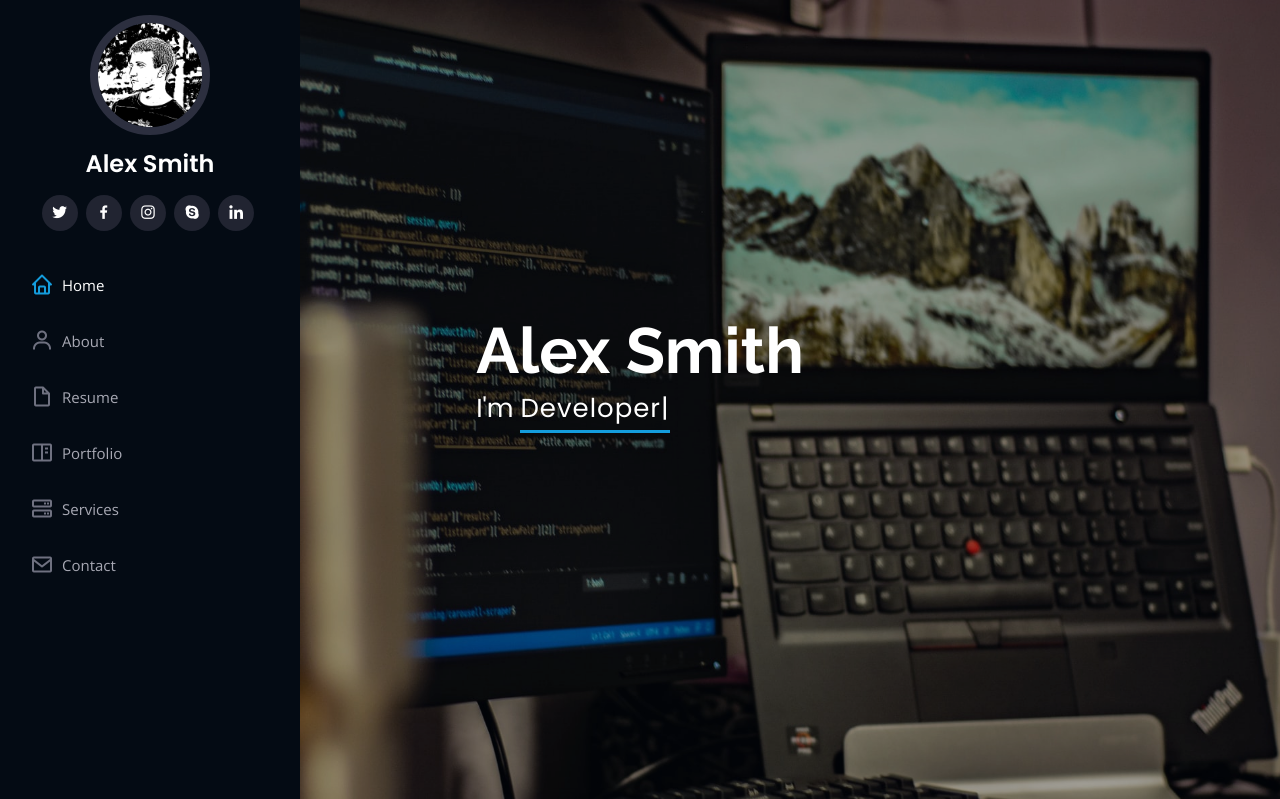
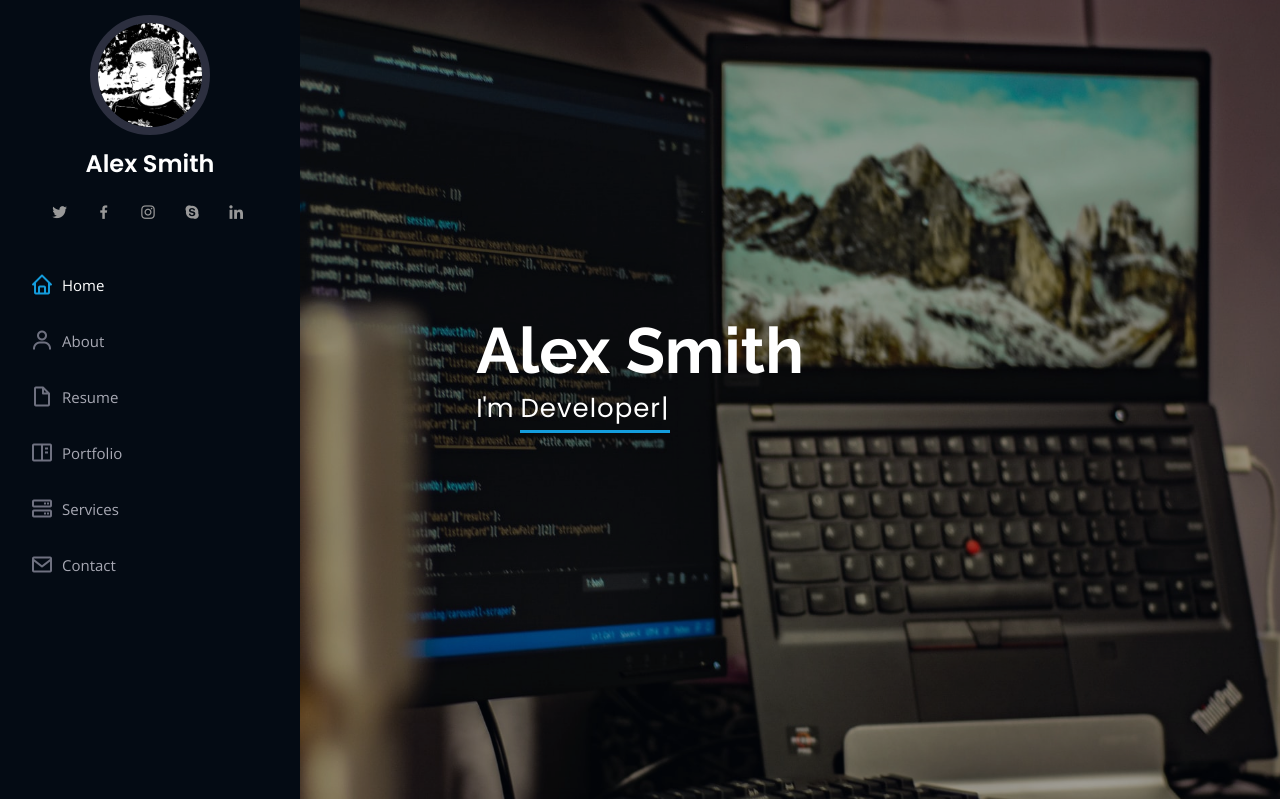
Before and after one commit to k-yakovlev/portfolio-website, a Flask app: page / in a window 1280 px wide. Shown: the top 799 px of the page. Run offline with Flask 2, Linux system fonts and the light colour scheme; some libraries are stand-ins or nearby versions.

Commit message:
Fix styles of social-links in header.

```diff
--- a/static/css/style.css
+++ b/static/css/style.css
@@ -102,12 +102,10 @@ h1, h2, h3, h4, h5, h6 {
 #header .profile .social-links a {
   font-size: 18px;
   display: inline-block;
-  background: #212431;
-  color: #fff;
+  color: #999;
   line-height: 1;
   padding: 8px 0;
   margin-right: 4px;
-  border-radius: 50%;
   text-align: center;
   width: 36px;
   height: 36px;
@@ -115,7 +113,6 @@ h1, h2, h3, h4, h5, h6 {
 }
 
 #header .profile .social-links a:hover {
-  background: #149ddd;
   color: #fff;
   text-decoration: none;
 }
```
